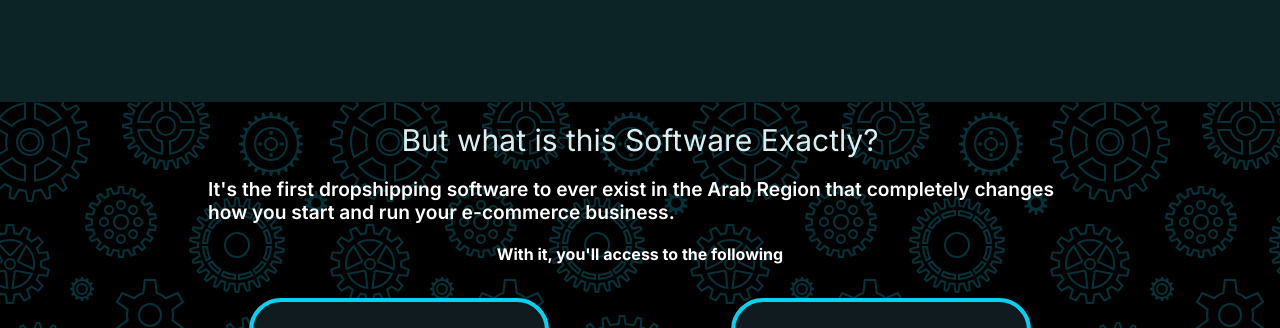
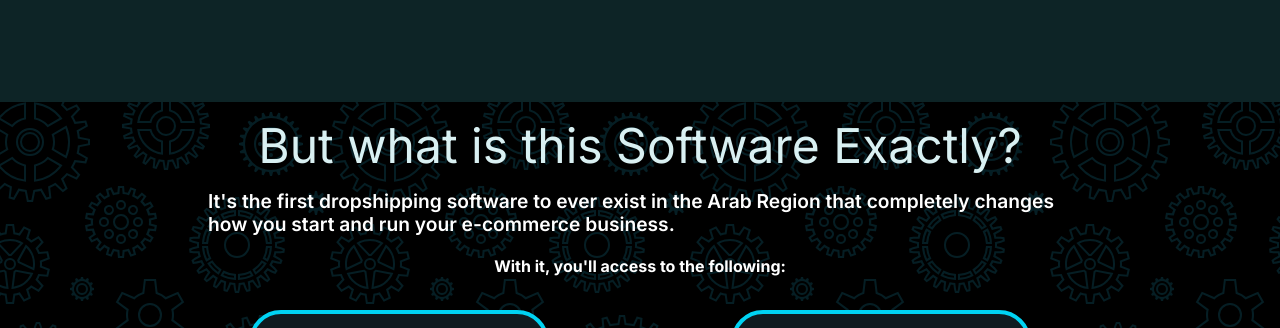
Before and after one commit to 0-GreenRaven-0/MJBusiness, a React (Vite) app: page / in a window 1280 px wide. Shown: the part 2060-2388 px from the top of the page. Built offline with nearby package versions, Linux system fonts and the light colour scheme.

Commit message:
Version god knows which one

```diff
--- a/src/Utility/FreeGuideForm.jsx
+++ b/src/Utility/FreeGuideForm.jsx
@@ -5,14 +5,14 @@ const FreeGuideForm = () => {
 
   return (
     <form
-      action="https://app.kit.com/forms/8714530/subscriptions"
+      action="https://app.kit.com/forms/8722589/subscriptions"
       className="seva-form formkit-form"
       method="post"
-      data-sv-form="8714530"
-      data-uid="75fade30b1"
+      data-sv-form="8722589"
+      data-uid="1c96c60bf4"
       data-format="modal"
       data-version="5"
-      data-options='{"settings":{"after_subscribe":{"action":"message","success_message":"Thank you for joining us!\nCheck your email for the free guide!","redirect_url":""},"analytics":{"google":null,"fathom":null,"facebook":null,"segment":null,"pinterest":null,"sparkloop":null,"googletagmanager":null},"modal":{"trigger":"exit","scroll_percentage":null,"timer":5,"devices":"all","show_once_every":15},"powered_by":{"show":false,"url":"https://kit.com/features/forms?utm_campaign=poweredby&utm_content=form&utm_medium=referral&utm_source=dynamic"},"recaptcha":{"enabled":false},"return_visitor":{"action":"show","custom_content":""},"slide_in":{"display_in":"bottom_right","trigger":"timer","scroll_percentage":null,"timer":5,"devices":"all","show_once_every":15},"sticky_bar":{"display_in":"top","trigger":"timer","scroll_percentage":null,"timer":5,"devices":"all","show_once_every":15}},"version":"5"}'
+      data-options='{"settings":{"after_subscribe":{"action":"message","success_message":"This is a test from the form that will send the free guide. Please check your spam folder","redirect_url":""},"analytics":{"google":null,"fathom":null,"facebook":null,"segment":null,"pinterest":null,"sparkloop":null,"googletagmanager":null},"modal":{"trigger":"exit","scroll_percentage":null,"timer":5,"devices":"all","show_once_every":15},"powered_by":{"show":false,"url":"https://kit.com/features/forms?utm_campaign=poweredby&utm_content=form&utm_medium=referral&utm_source=dynamic"},"recaptcha":{"enabled":false},"return_visitor":{"action":"show","custom_content":""},"slide_in":{"display_in":"bottom_right","trigger":"timer","scroll_percentage":null,"timer":5,"devices":"all","show_once_every":15},"sticky_bar":{"display_in":"top","trigger":"timer","scroll_percentage":null,"timer":5,"devices":"all","show_once_every":15}},"version":"5"}'
       style={{ backgroundColor: 'transparent' }}
     >
       <div data-style="clean">
--- a/src/assets/languages/English/translation.json
+++ b/src/assets/languages/English/translation.json
@@ -78,7 +78,7 @@
    "aboutSaas": {
     "title": "But what is this Software Exactly?",
     "description": "It's the first dropshipping software to ever exist in the Arab Region that completely changes how you start and run your e-commerce business.",
-    "subtitle": "With it, you'll access to the following",
+    "subtitle": "With it, you'll access to the following:",
     "card1": "Test products without ordering bulk inventory. See what sells before you invest big.",
     "card2": "Built-in AI trained on Majd's expertise to guide you 24/7 as you build your business.",
     "card3": "Get help from experienced advisors through weekly calls, group coaching, and direct community support.",
--- a/src/sections/AboutSaas.jsx
+++ b/src/sections/AboutSaas.jsx
@@ -8,7 +8,7 @@ const AboutSaas = () => {
   return (
     <div className='section flex flex-col gap-5 py-5 bg-guide2'>
       <AppearOnScroll animation="fade-up" threshold={0.3}  retrigger={true}>
-        <h1 className="text-center">{t('aboutSaas.title')}</h1>
+        <h1 className="text-center  md:text-6xl xl:text-5xl">{t('aboutSaas.title')}</h1>
       </AppearOnScroll>
 
       <AppearOnScroll animation="fade-up" threshold={0.3}  retrigger={true}>
```
Also changed, not shown: src/index.css (+1 -1 lines).
